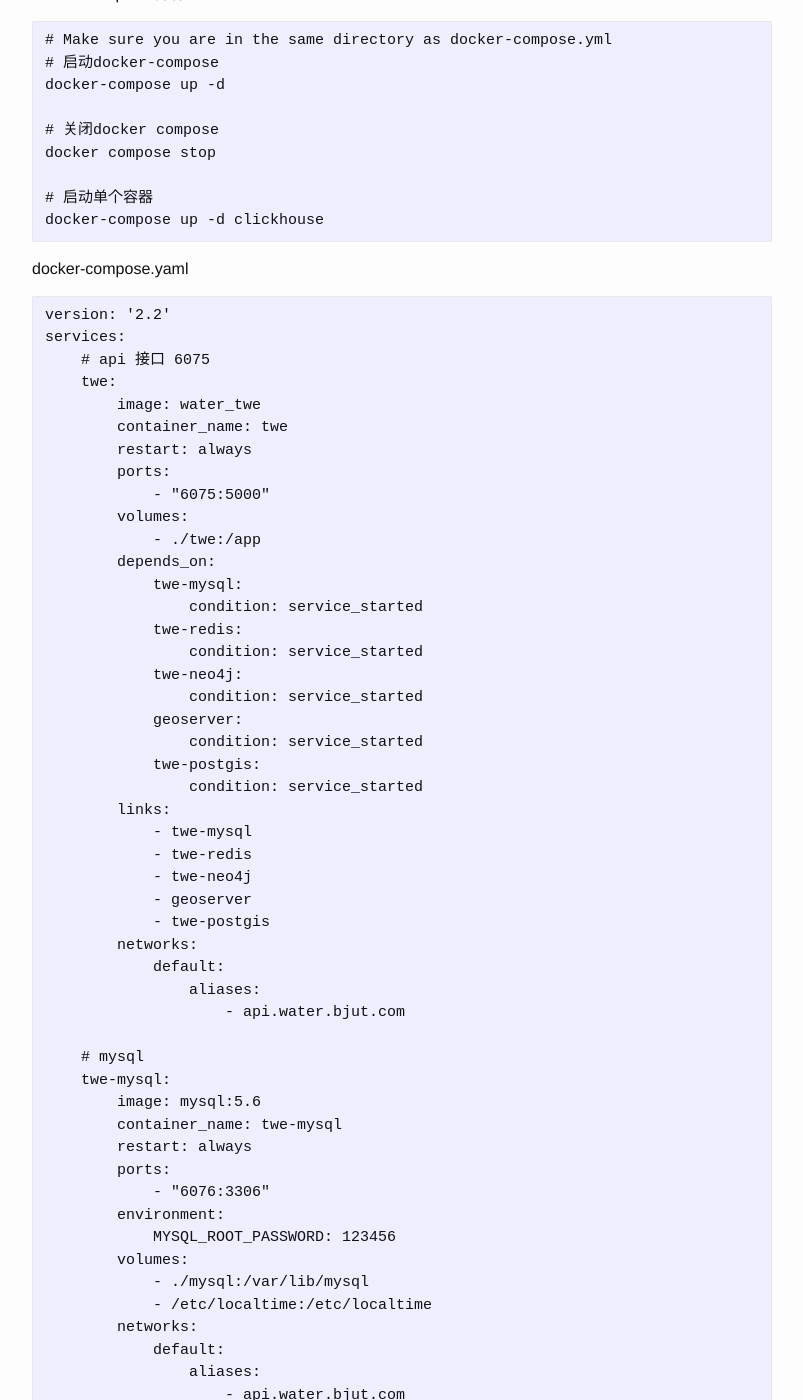
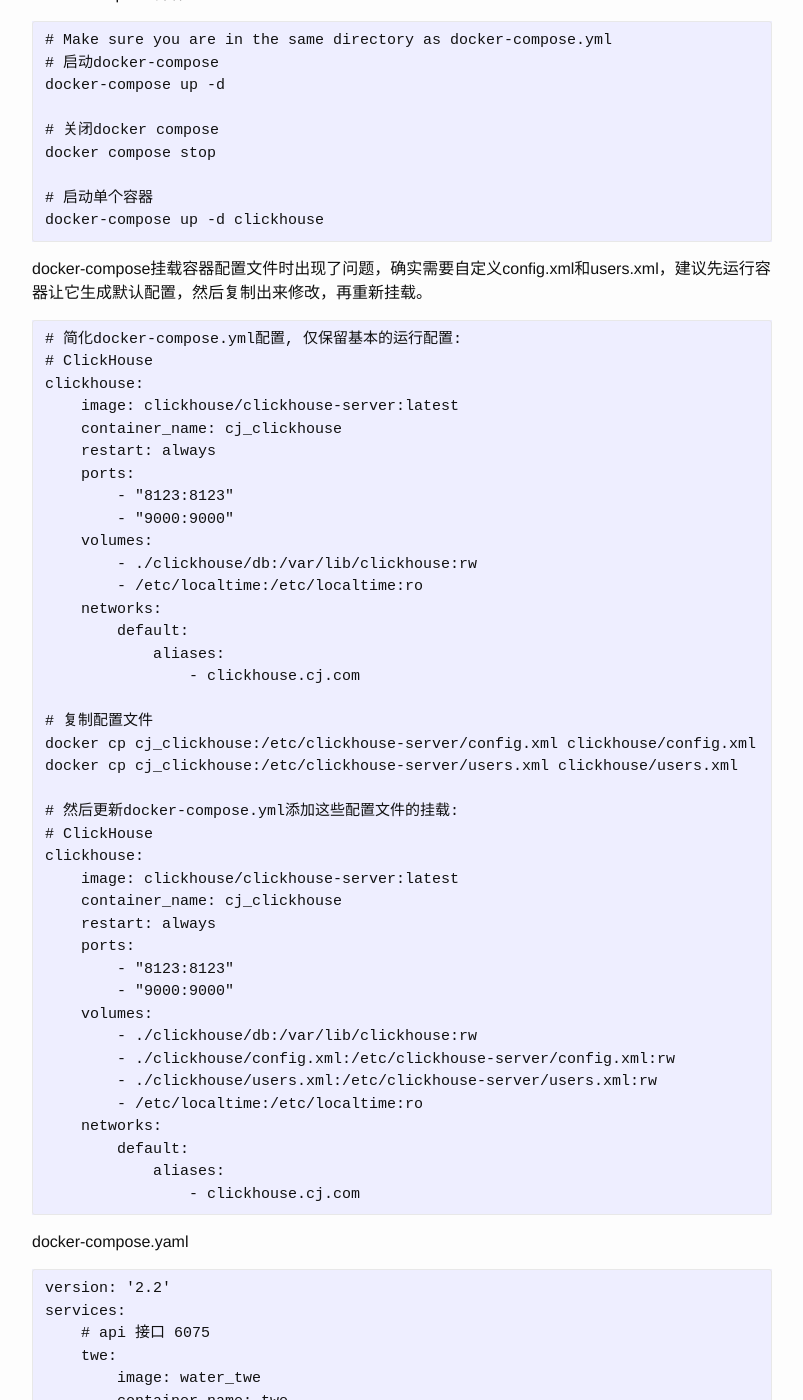
Before and after one commit to josephstalin117/josephstalin117.github.io, a Jekyll site: the page built from _posts/2018-4-30-docker.markdown, in a window 1280 px wide and 1400 px high, scrolled down 9443 px. Shown: the whole window, without its empty margins (238-1041 px from the left). Built offline with Jekyll 4.4.1, drawn with Linux system fonts in a browser that asks for light colours.

Commit message:
update docker compose error

````diff
--- a/_posts/2018-4-30-docker.markdown
+++ b/_posts/2018-4-30-docker.markdown
@@ -442,6 +442,50 @@
 docker-compose up -d clickhouse
 ```
 
+docker-compose挂载容器配置文件时出现了问题，确实需要自定义config.xml和users.xml，建议先运行容器让它生成默认配置，然后复制出来修改，再重新挂载。
+```
+# 简化docker-compose.yml配置, 仅保留基本的运行配置:
+# ClickHouse
+clickhouse:
+    image: clickhouse/clickhouse-server:latest
+    container_name: cj_clickhouse
+    restart: always
+    ports:
+        - "8123:8123"
+        - "9000:9000"
+    volumes:
+        - ./clickhouse/db:/var/lib/clickhouse:rw
+        - /etc/localtime:/etc/localtime:ro
+    networks:
+        default:
+            aliases:
+                - clickhouse.cj.com
+
+# 复制配置文件
+docker cp cj_clickhouse:/etc/clickhouse-server/config.xml clickhouse/config.xml
+docker cp cj_clickhouse:/etc/clickhouse-server/users.xml clickhouse/users.xml
+
+# 然后更新docker-compose.yml添加这些配置文件的挂载:
+# ClickHouse
+clickhouse:
+    image: clickhouse/clickhouse-server:latest
+    container_name: cj_clickhouse
+    restart: always
+    ports:
+        - "8123:8123"
+        - "9000:9000"
+    volumes:
+        - ./clickhouse/db:/var/lib/clickhouse:rw
+        - ./clickhouse/config.xml:/etc/clickhouse-server/config.xml:rw
+        - ./clickhouse/users.xml:/etc/clickhouse-server/users.xml:rw
+        - /etc/localtime:/etc/localtime:ro
+    networks:
+        default:
+            aliases:
+                - clickhouse.cj.com
+```
+
+
 docker-compose.yaml
 ```
 version: '2.2'
````
